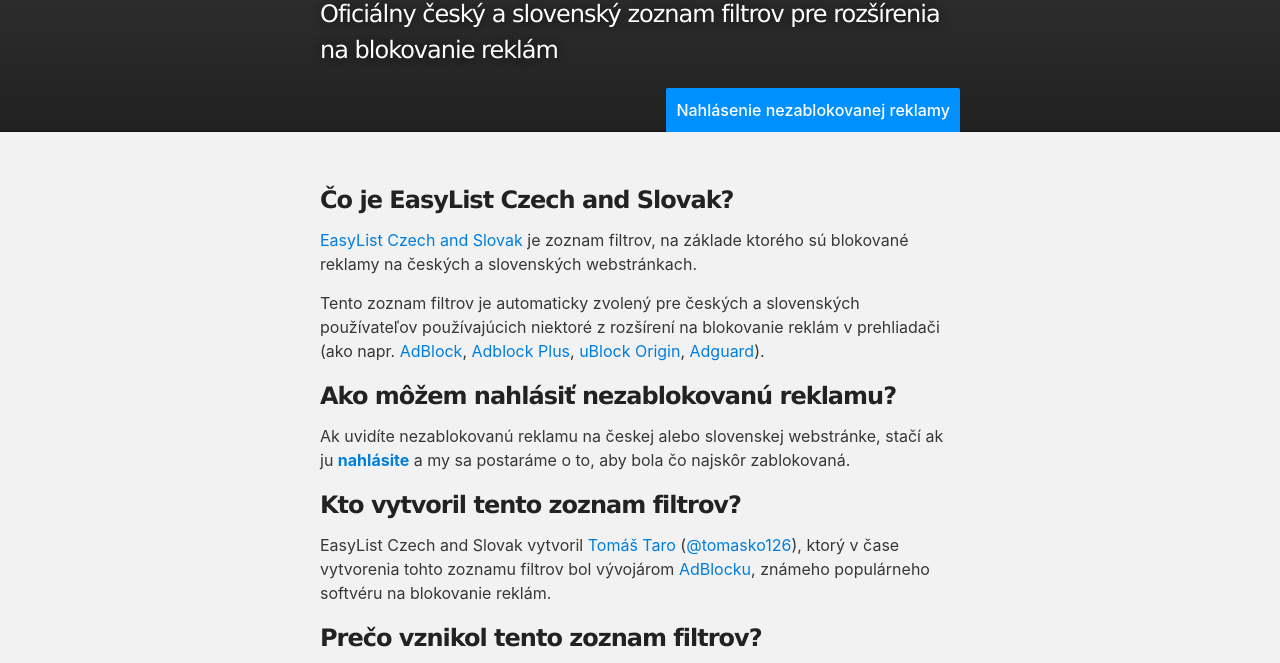
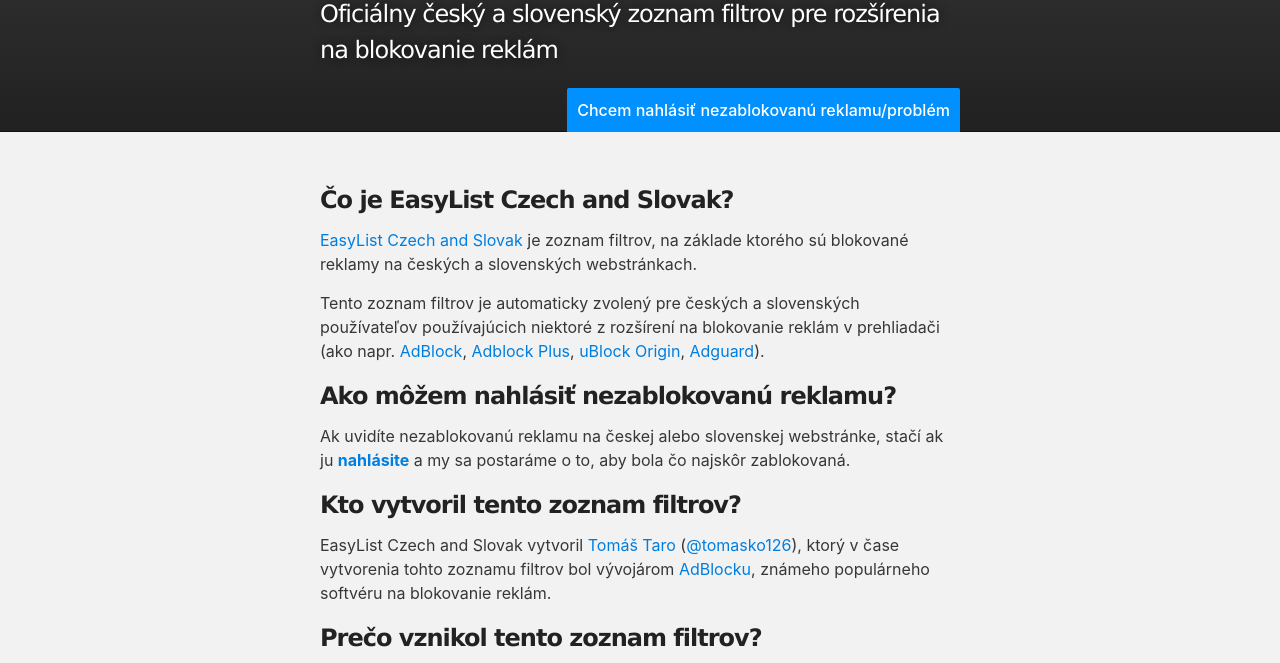
Before and after one commit to tomasko126/easylistczechandslovak, a plain HTML site: page index.html in a window 1280 px wide. Shown: the part 127-790 px from the top of the page. Drawn offline with Linux system fonts and the light colour scheme.

Commit message:
Wording
Signed-off-by: Tomáš Taro <tomas@getadblock.com>

```diff
--- a/index.html
+++ b/index.html
@@ -19,7 +19,7 @@
                 <a id="forkme_banner" href="https://github.com/tomasko126/easylistczechandslovak">EasyList CZ/SK je na GitHube!</a>
                 <h1 id="project_title">EasyList Czech and Slovak</h1>
                 <h2 id="project_tagline">Oficiálny český a slovenský zoznam filtrov pre rozšírenia na blokovanie reklám</h2>
-                <a id="reportanad_banner" href="https://easylist-czech-and-slovak.tenderapp.com">Nahlásenie nezablokovanej reklamy</a>
+                <a id="reportanad_banner" href="https://easylist-czech-and-slovak.tenderapp.com">Chcem nahlásiť nezablokovanú reklamu/problém</a>
             </header>
         </div>
 
```
